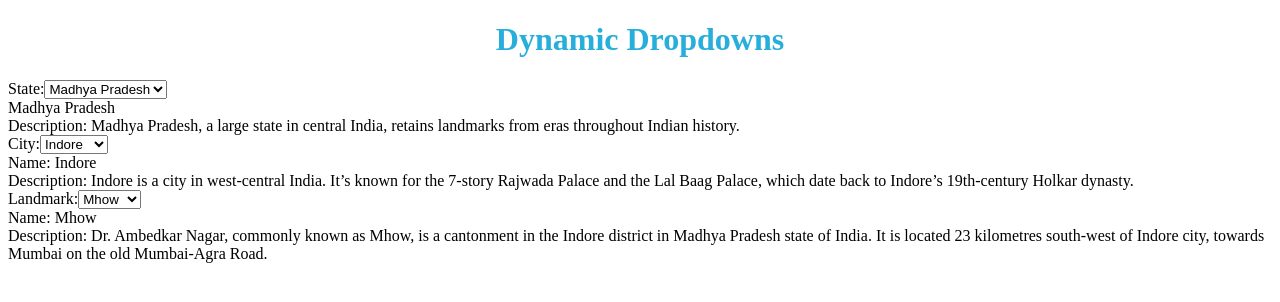
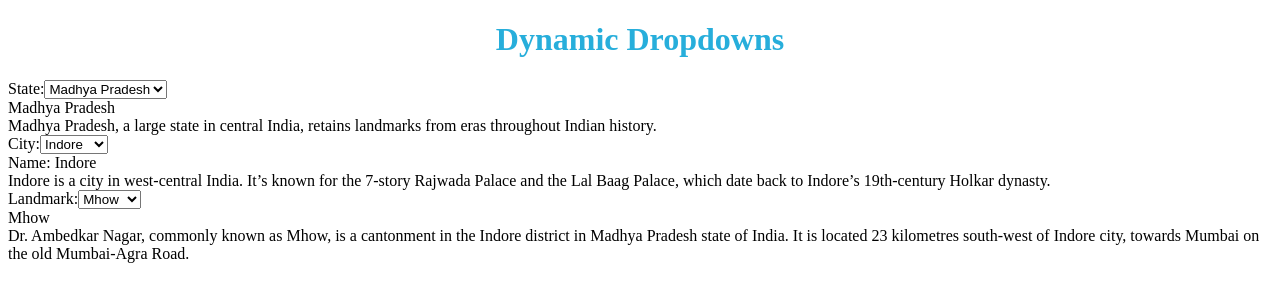
Before and after one commit to acciojob/dropdown-react-jeetsingh-621, a React app: page / in a window 1280 px wide. Shown: the top 302 px of the page. Built offline with nearby package versions, Linux system fonts and the light colour scheme.

Commit message:
descp update

```diff
--- a/src/components/App.js
+++ b/src/components/App.js
@@ -184,7 +184,7 @@ function App(){
       </select>
       <div id="state-title">{states[selectedStateIndex].name}</div>
       <div id="state-description">
-        Description: {states[selectedStateIndex].description}
+     {states[selectedStateIndex].description}
       </div>
 
       {/* City Dropdown */}
@@ -198,7 +198,7 @@ function App(){
       </select>
       <div id="city-name">Name: {cities[selectedCityIndex]?.name||"no cities available"}</div>
       <div id="city-description">
-        Description: {cities[selectedCityIndex].description}
+    {cities[selectedCityIndex].description}
       </div>
 
       {/* Landmark Dropdown */}
@@ -214,9 +214,9 @@ function App(){
           </option>
         ))}
       </select>
-      <div id="landmark-name">Name: {landmarks[selectedLandmarkIndex]?.name||"no landmark available"}</div>
+      <div id="landmark-name">{landmarks[selectedLandmarkIndex]?.name||"no landmark available"}</div>
       <div id="landmark-description">
-        Description: {landmarks[selectedLandmarkIndex]?.description||"no landmark available"}
+     {landmarks[selectedLandmarkIndex]?.description||"no landmark available"}
       </div>
 
 	</div>
```
